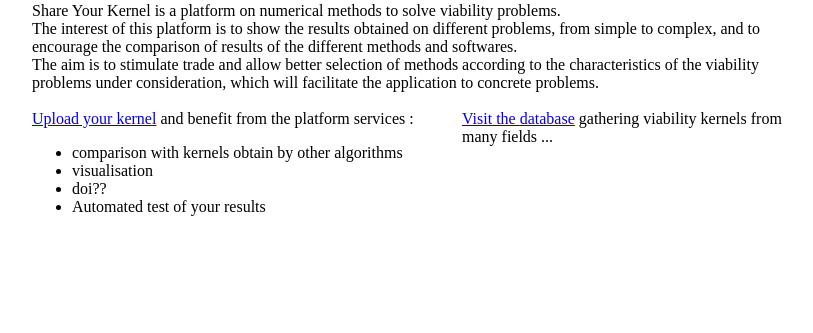
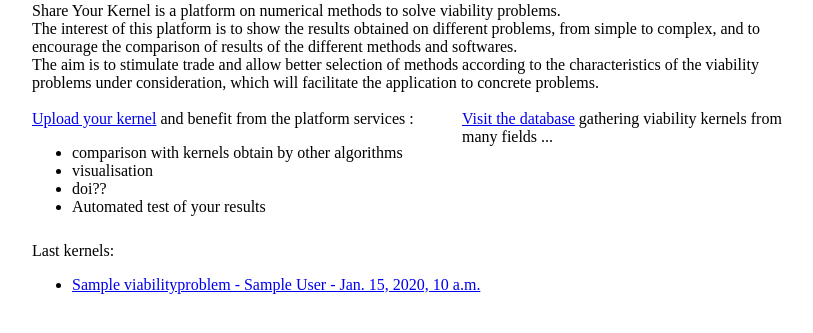
Before and after one commit to NicolasDumoulin/vino, a Django app: page /sharekernel/ in a window 1280 px wide. Shown: the part 110-443 px from the top of the page, without its empty margins (218-1031 px from the left). Run offline with Django 3.2, Linux system fonts and the light colour scheme; tables that the repository leaves empty hold one stand-in row (values such as "Sample post").

Commit message:
list last kernels on homepage

```diff
--- a/vinosite/sharekernel/templates/sharekernel/home.html
+++ b/vinosite/sharekernel/templates/sharekernel/home.html
@@ -1,5 +1,6 @@
 {% load staticfiles %}
 
+<script src="{% static 'sharekernel/jquery-2.1.4.min.js' %}"></script>
 <link rel="stylesheet" type="text/css" href="{% static 'sharekernel/style.css' %}" />
 
 
@@ -30,9 +31,20 @@
 			 </div>
 			<!-- this layer solve some issue about the css design, forced the #main layer height equal to height of two column layer (#columnt_left and #column_right) inside itself -->
 			<div class="spacer"></div>
+                        {% if lastkernels %}
+                            <div id="last_kernels">
+                                                    Last kernels:
+                                                    <ul class="kernelslist">
+                            {% for kernel in lastkernels %}
+                            <li><a href="{% url 'sharekernel:visitresult' kernel.id %}" kernelid="{{kernel.id}}">{{kernel.parameters.viabilityproblem.title}} - {{kernel.author}} - {{kernel.submissiondate}}</a></li>
+                            {% endfor %}
+                            </ul>
+                                                </div>
+                        {% endif %}
 
 		<!-- close #main content -->
 		</div>
 	<!-- close #container -->
 	</div>
+
 </body>
--- a/vinosite/sharekernel/views.py
+++ b/vinosite/sharekernel/views.py
@@ -16,7 +16,9 @@ from django.http import HttpResponse
 
 
 def home(request):
-    context = {}
+    context = {
+        'lastkernels':Results.objects.order_by('-submissiondate')[:5]
+        }
     return render(request, 'sharekernel/home.html', context)
 
 def visitcategorylist(request):
```
